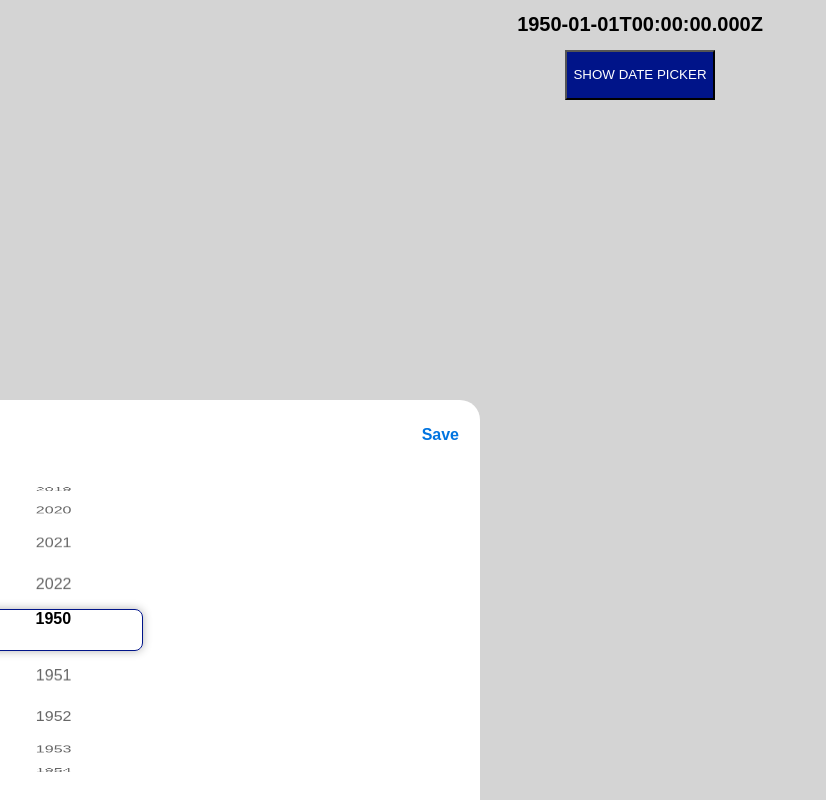
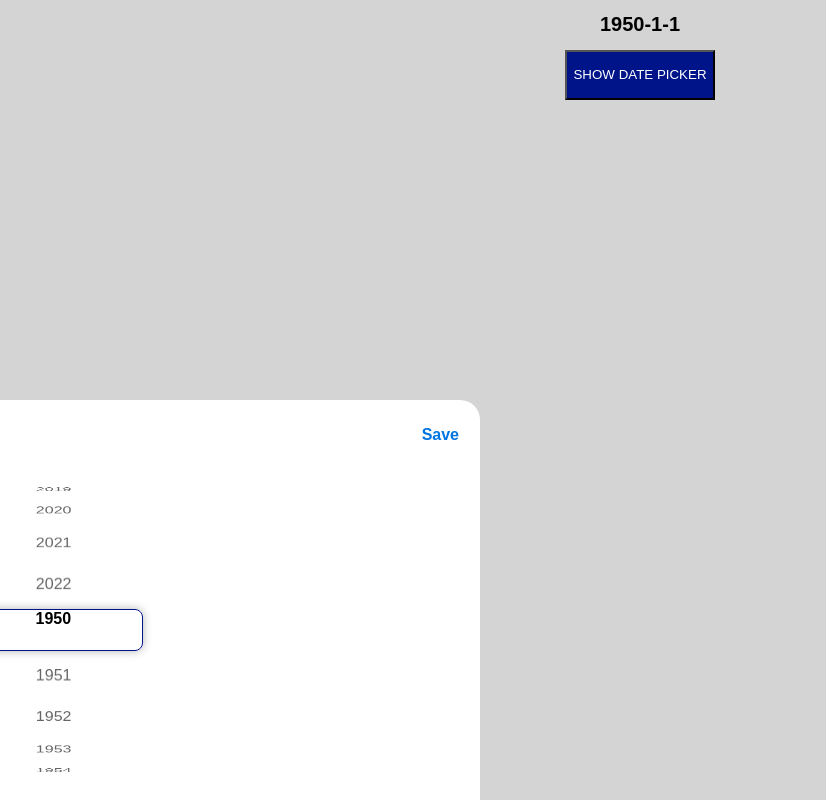
Before and after one commit to MantegaMassarotto/date-picker-web-component, a React (Create React App) app: page / in a window 1280 px wide. Both pictures are taken after a click on the button "Save". Shown: the whole page, without its empty margins (0-826 px from the left). Built offline with nearby package versions, Linux system fonts and the light colour scheme; the HTML template or start-up script is replaced by a standard one.

Commit message:
fix: date format

```diff
--- a/src/App.tsx
+++ b/src/App.tsx
@@ -3,7 +3,7 @@ import React, { useState } from 'react';
 import DatePicker from './DatePicker';
 
 function App() {
-  const [date, setDate] = useState<Date>();
+  const [date, setDate] = useState('');
   const [isDatePickerVisible, setIsDatePickerVisible] = useState(false);
 
   return (
@@ -11,7 +11,7 @@ function App() {
       {date && (
         <h1
           style={{ textAlign: 'center', fontSize: 20 }}
-        >{`${date.toISOString()}`}</h1>
+        >{`${date}`}</h1>
       )}
       <button
         onClick={() => {
@@ -32,7 +32,7 @@ function App() {
         onCancel={() => {
           setIsDatePickerVisible(false);
         }}
-        onSave={(date: Date) => {
+        onSave={(date: string) => {
           setDate(date);
         }}
       />
--- a/src/DatePicker/index.tsx
+++ b/src/DatePicker/index.tsx
@@ -5,7 +5,7 @@ import './datepicker.scss';
 import useDatePicker from './useDatePicker';
 
 type Props = {
-  onSave: (date: Date) => void;
+  onSave: (dateString: string) => void;
   onCancel: () => void;
   isVisible: boolean;
 };
@@ -15,7 +15,7 @@ const DatePicker: React.FC<Props> = ({ onSave, onCancel, isVisible }) => {
   const elemRefMonth = useRef<HTMLDivElement>(null);
   const elemRefDay = useRef<HTMLDivElement>(null);
 
-  const { date } = useDatePicker(elemRefYear, elemRefMonth, elemRefDay);
+  const { dateString } = useDatePicker(elemRefYear, elemRefMonth, elemRefDay);
 
   return (
     <div
@@ -59,7 +59,7 @@ const DatePicker: React.FC<Props> = ({ onSave, onCancel, isVisible }) => {
             fontSize: 16,
           }}
           onClick={() => {
-            onSave(date);
+            onSave(dateString);
           }}
         >
           Save
--- a/src/DatePicker/useDatePicker.ts
+++ b/src/DatePicker/useDatePicker.ts
@@ -49,15 +49,15 @@ const useDatePicker = (
     quarterCount: 0,
   });
   const [elems, setElems] = useState<Elem[]>([]);
-  const [date, setDate] = useState<Date>(new Date(1950, 20));
+  const [dateString, setDateString] = useState('');
   const [year, setYear] = useState(1950);
   const [month, setMonth] = useState(1);
   const [day, setDay] = useState(1);
 
   useEffect(() => {
     if (year && month && day) {
-      const date = `${year}/${month}/${day}`;
-      setDate(new Date(date));
+      const date = `${year}-${month}-${day}`;
+      setDateString(date);
     }
   }, [year, month, day]);
 
@@ -556,7 +556,7 @@ const useDatePicker = (
     }
   }, [mountTemplate, elems]);
 
-  return { date };
+  return { dateString };
 };
 
 export default useDatePicker;
```
